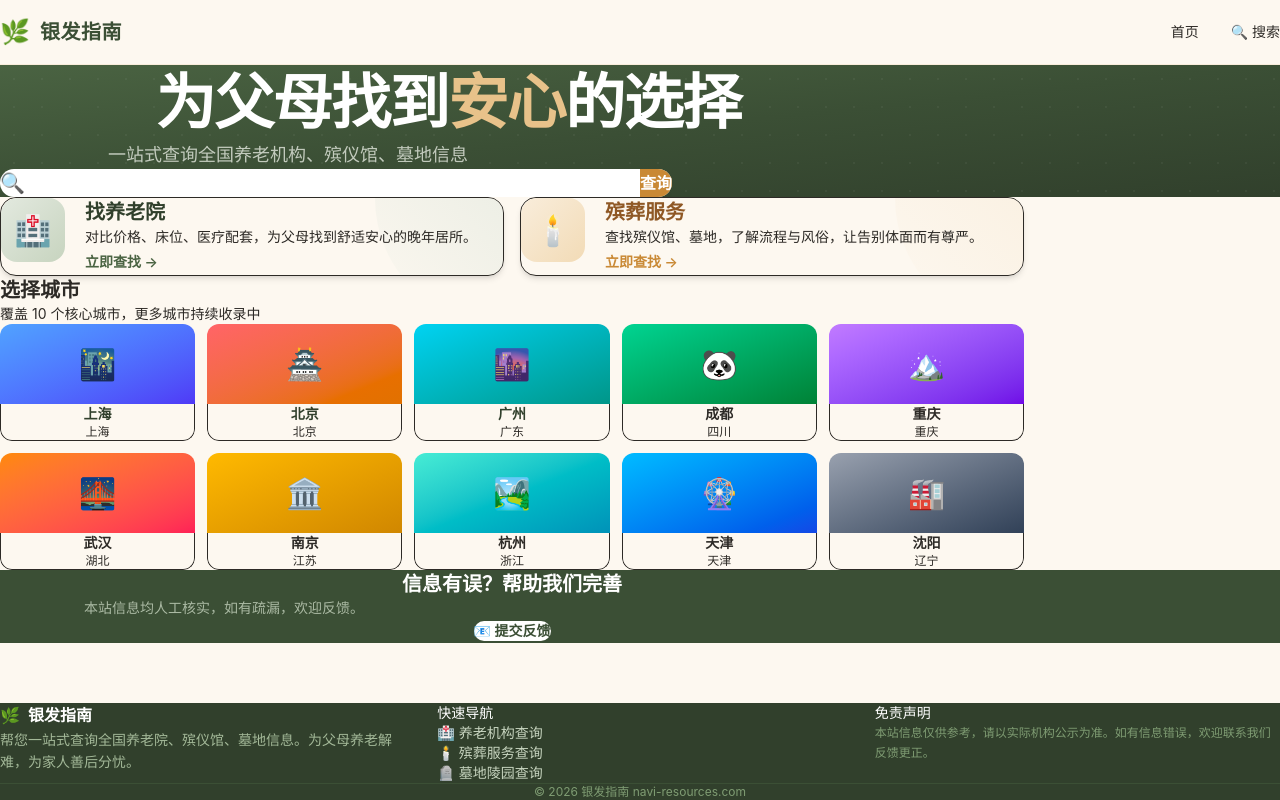
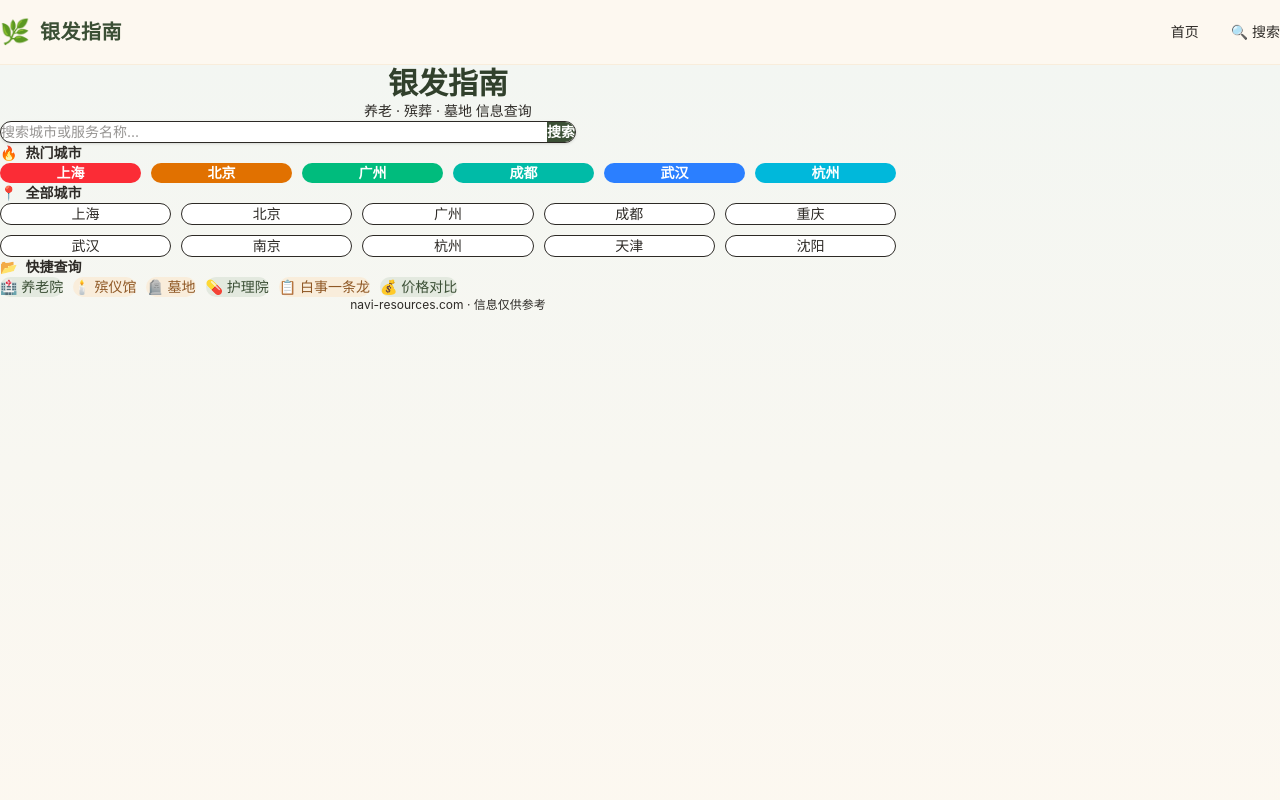
Before and after one commit to 211113xingxing-crypto/yinfa-navigation, a Next.js app: page / in a window 1280 px wide. Shown: the top 800 px of the page. Built offline with nearby package versions, Linux system fonts and the light colour scheme.

Commit message:
v8: 导航站风格 - 彩色城市块、搜索框、分类标签

```diff
--- a/src/app/page.tsx
+++ b/src/app/page.tsx
@@ -1,115 +1,79 @@
 import Link from "next/link";
 import { cities } from "@/lib/data";
 
-type CityStyle = { emoji: string; gradient: string; textColor: string };
-const cityStyles: Record<string, CityStyle> = {
-  "上海": { emoji: "🌃", gradient: "from-blue-400 to-indigo-600", textColor: "text-white" },
-  "北京": { emoji: "🏯", gradient: "from-red-400 to-amber-600", textColor: "text-white" },
-  "广州": { emoji: "🌆", gradient: "from-cyan-400 to-teal-600", textColor: "text-white" },
-  "成都": { emoji: "🐼", gradient: "from-emerald-400 to-green-700", textColor: "text-white" },
-  "杭州": { emoji: "🏞️", gradient: "from-teal-300 to-cyan-600", textColor: "text-white" },
-  "武汉": { emoji: "🌉", gradient: "from-orange-400 to-rose-500", textColor: "text-white" },
-  "重庆": { emoji: "🏔️", gradient: "from-purple-400 to-violet-700", textColor: "text-white" },
-  "南京": { emoji: "🏛️", gradient: "from-amber-400 to-yellow-600", textColor: "text-white" },
-  "天津": { emoji: "🎡", gradient: "from-sky-400 to-blue-700", textColor: "text-white" },
-  "沈阳": { emoji: "🏭", gradient: "from-gray-400 to-slate-700", textColor: "text-white" },
+const cityColors: Record<string, string> = {
+  "上海": "bg-red-500", "北京": "bg-amber-600", "广州": "bg-emerald-500",
+  "成都": "bg-teal-500", "杭州": "bg-cyan-500", "武汉": "bg-blue-500",
+  "重庆": "bg-purple-500", "南京": "bg-rose-500", "天津": "bg-indigo-500",
+  "沈阳": "bg-slate-600",
 };
+
+const hot = cities.filter(c => ["上海","北京","广州","成都","杭州","武汉"].includes(c.name));
 
 export default function HomePage() {
   return (
-    <div>
-      {/* Hero */}
-      <section className="relative overflow-hidden bg-gradient-to-br from-sage-600 via-sage-700 to-sage-800 text-white">
-        <div className="absolute inset-0 z-0 opacity-5" style={{
-          backgroundImage: "radial-gradient(circle, rgba(255,255,255,0.9) 1px, transparent 1px)",
-          backgroundSize: "28px 28px"
-        }} />
-        <div className="relative z-10 max-w-4xl mx-auto px-5 py-28 md:py-36 text-center">
-          <h1 className="text-4xl md:text-5xl lg:text-6xl font-bold mb-5 tracking-tight leading-tight">
-            为父母找到<span className="text-warm-300">安心</span>的选择
-          </h1>
-          <p className="text-lg text-sage-100/80 max-w-xl mx-auto mb-10 leading-relaxed">
-            一站式查询全国养老机构、殡仪馆、墓地信息
-          </p>
-          <form action="/search" className="max-w-2xl mx-auto">
-            <div className="flex bg-white rounded-2xl shadow-2xl shadow-black/20 overflow-hidden">
-              <div className="flex-1 flex items-center px-5">
-                <span className="text-xl mr-3 shrink-0">🔍</span>
-                <input name="q" type="text" placeholder="输入城市名，如上海，开始查询..."
-                  className="w-full py-4 text-text bg-transparent placeholder:text-text-secondary/40 text-base focus:outline-none" />
-              </div>
-              <button type="submit" className="bg-warm-500 hover:bg-warm-400 text-white px-8 py-4 font-semibold text-base transition-colors shrink-0">查询</button>
-            </div>
-          </form>
+    <div className="min-h-screen bg-gradient-to-b from-sage-50 to-warm-50">
+      <div className="max-w-4xl mx-auto px-4 py-10">
+
+        {/* Logo + Title */}
+        <div className="text-center mb-10">
+          <h1 className="text-3xl font-bold text-sage-800 mb-1">银发指南</h1>
+          <p className="text-sm text-text-secondary">养老 · 殡葬 · 墓地 信息查询</p>
         </div>
-      </section>
 
-      {/* Service cards */}
-      <section className="max-w-5xl mx-auto px-5 -mt-12 relative z-10 pb-16">
-        <div className="grid md:grid-cols-2 gap-4">
-          <Link href="/search?q=养老" className="group bg-surface rounded-2xl shadow-md hover:shadow-xl border border-border p-6 md:p-8 transition-all duration-300 hover:-translate-y-1 overflow-hidden relative">
-            <div className="absolute top-0 right-0 w-32 h-32 bg-gradient-to-bl from-sage-100/60 to-transparent rounded-bl-full" />
-            <div className="relative flex items-start gap-5">
-              <div className="w-16 h-16 rounded-2xl bg-gradient-to-br from-sage-100 to-sage-200 flex items-center justify-center text-3xl shrink-0">🏥</div>
-              <div>
-                <h2 className="text-xl font-bold text-sage-800 mb-2">找养老院</h2>
-                <p className="text-sm text-text-secondary leading-relaxed mb-3">对比价格、床位、医疗配套，为父母找到舒适安心的晚年居所。</p>
-                <span className="text-sm font-semibold text-sage-600 group-hover:translate-x-1 transition-transform inline-flex items-center gap-1">立即查找 →</span>
-              </div>
-            </div>
-          </Link>
-          <Link href="/search?q=殡葬" className="group bg-surface rounded-2xl shadow-md hover:shadow-xl border border-border p-6 md:p-8 transition-all duration-300 hover:-translate-y-1 overflow-hidden relative">
-            <div className="absolute top-0 right-0 w-32 h-32 bg-gradient-to-bl from-warm-100/60 to-transparent rounded-bl-full" />
-            <div className="relative flex items-start gap-5">
-              <div className="w-16 h-16 rounded-2xl bg-gradient-to-br from-warm-100 to-warm-200 flex items-center justify-center text-3xl shrink-0">🕯️</div>
-              <div>
-                <h2 className="text-xl font-bold text-warm-700 mb-2">殡葬服务</h2>
-                <p className="text-sm text-text-secondary leading-relaxed mb-3">查找殡仪馆、墓地，了解流程与风俗，让告别体面而有尊严。</p>
-                <span className="text-sm font-semibold text-warm-500 group-hover:translate-x-1 transition-transform inline-flex items-center gap-1">立即查找 →</span>
-              </div>
-            </div>
-          </Link>
+        {/* Search */}
+        <form action="/search" className="mb-10 max-w-xl mx-auto">
+          <div className="flex bg-white rounded-xl border border-border shadow-sm overflow-hidden">
+            <input name="q" type="text" placeholder="搜索城市或服务名称..."
+              className="flex-1 px-5 py-3.5 bg-transparent text-text placeholder:text-text-secondary/40 text-sm focus:outline-none" />
+            <button type="submit" className="bg-sage-700 text-white px-6 py-3.5 text-sm font-semibold hover:bg-sage-600">搜索</button>
+          </div>
+        </form>
+
+        {/* Hot cities */}
+        <h2 className="text-sm font-semibold text-text-secondary mb-3 flex items-center gap-2">
+          <span>🔥</span> 热门城市
+        </h2>
+        <div className="grid grid-cols-3 sm:grid-cols-6 gap-2.5 mb-10">
+          {hot.map(c => (
+            <Link key={c.id} href={`/city/${c.pinyin}`}
+              className={`${cityColors[c.name] || "bg-sage-500"} text-white rounded-xl px-4 py-5 text-center font-semibold text-sm hover:brightness-110 hover:shadow-lg transition-all hover:-translate-y-0.5`}>
+              {c.name}
+            </Link>
+          ))}
         </div>
-      </section>
 
-      {/* City grid */}
-      <section className="max-w-5xl mx-auto px-5 pb-14">
-        <div className="mb-6">
-          <h2 className="text-xl font-bold text-text">选择城市</h2>
-          <p className="text-sm text-text-secondary mt-1">覆盖 10 个核心城市，更多城市持续收录中</p>
+        {/* All cities */}
+        <h2 className="text-sm font-semibold text-text-secondary mb-3 flex items-center gap-2">
+          <span>📍</span> 全部城市
+        </h2>
+        <div className="grid grid-cols-4 sm:grid-cols-5 gap-2.5 mb-10">
+          {cities.map(c => (
+            <Link key={c.id} href={`/city/${c.pinyin}`}
+              className="bg-white border border-border rounded-xl px-4 py-3.5 text-center text-sm font-medium text-text hover:border-sage-300 hover:shadow-sm transition-all hover:-translate-y-0.5">
+              {c.name}
+            </Link>
+          ))}
         </div>
-        <div className="grid grid-cols-3 sm:grid-cols-4 md:grid-cols-5 gap-3">
-          {cities.map((city) => {
-            const style = cityStyles[city.name] || { emoji: "🏙️", gradient: "from-sage-400 to-sage-600", textColor: "text-white" };
-            return (
-              <Link
-                key={city.id}
-                href={`/city/${city.pinyin}`}
-                className="group relative rounded-xl overflow-hidden hover:shadow-lg hover:-translate-y-0.5 transition-all duration-200"
-              >
-                {/* Color block top */}
-                <div className={`h-20 bg-gradient-to-br ${style.gradient} flex items-center justify-center text-3xl group-hover:scale-105 transition-transform duration-300`}>
-                  {style.emoji}
-                </div>
-                {/* Label bottom */}
-                <div className="bg-surface border border-t-0 border-border rounded-b-xl px-3 py-2.5 text-center">
-                  <div className={`font-semibold text-sm ${city.tier === "一线" ? "text-sage-800" : "text-text"}`}>{city.name}</div>
-                  <div className="text-xs text-text-secondary/50">{city.province}</div>
-                </div>
-              </Link>
-            );
-          })}
+
+        {/* Category links */}
+        <h2 className="text-sm font-semibold text-text-secondary mb-3 flex items-center gap-2">
+          <span>📂</span> 快捷查询
+        </h2>
+        <div className="flex flex-wrap gap-2.5 mb-8">
+          <Link href="/search?q=养老院" className="bg-sage-100 text-sage-700 px-4 py-2 rounded-full text-sm font-medium hover:bg-sage-200 transition-colors">🏥 养老院</Link>
+          <Link href="/search?q=殡仪馆" className="bg-warm-100 text-warm-700 px-4 py-2 rounded-full text-sm font-medium hover:bg-warm-200 transition-colors">🕯️ 殡仪馆</Link>
+          <Link href="/search?q=墓地" className="bg-warm-100 text-warm-700 px-4 py-2 rounded-full text-sm font-medium hover:bg-warm-200 transition-colors">🪦 墓地</Link>
+          <Link href="/search?q=护理院" className="bg-sage-100 text-sage-700 px-4 py-2 rounded-full text-sm font-medium hover:bg-sage-200 transition-colors">💊 护理院</Link>
+          <Link href="/search?q=一条龙" className="bg-warm-100 text-warm-700 px-4 py-2 rounded-full text-sm font-medium hover:bg-warm-200 transition-colors">📋 白事一条龙</Link>
+          <Link href="/search?q=价格" className="bg-sage-100 text-sage-700 px-4 py-2 rounded-full text-sm font-medium hover:bg-sage-200 transition-colors">💰 价格对比</Link>
         </div>
-      </section>
 
-      {/* CTA */}
-      <section className="bg-sage-700 text-white">
-        <div className="max-w-5xl mx-auto px-5 py-12 text-center">
-          <h2 className="text-xl font-bold mb-2">信息有误？帮助我们完善</h2>
-          <p className="text-sage-200/80 mb-5 max-w-md mx-auto text-sm">本站信息均人工核实，如有疏漏，欢迎反馈。</p>
-          <a href="mailto:hi@navi-resources.com" className="inline-flex items-center gap-2 bg-white text-sage-700 px-6 py-2.5 rounded-xl font-semibold text-sm hover:bg-warm-50 transition-colors">📧 提交反馈</a>
-        </div>
-      </section>
+        {/* Footer note */}
+        <p className="text-center text-xs text-text-secondary/50">
+          navi-resources.com · 信息仅供参考
+        </p>
+      </div>
     </div>
   );
 }
```
